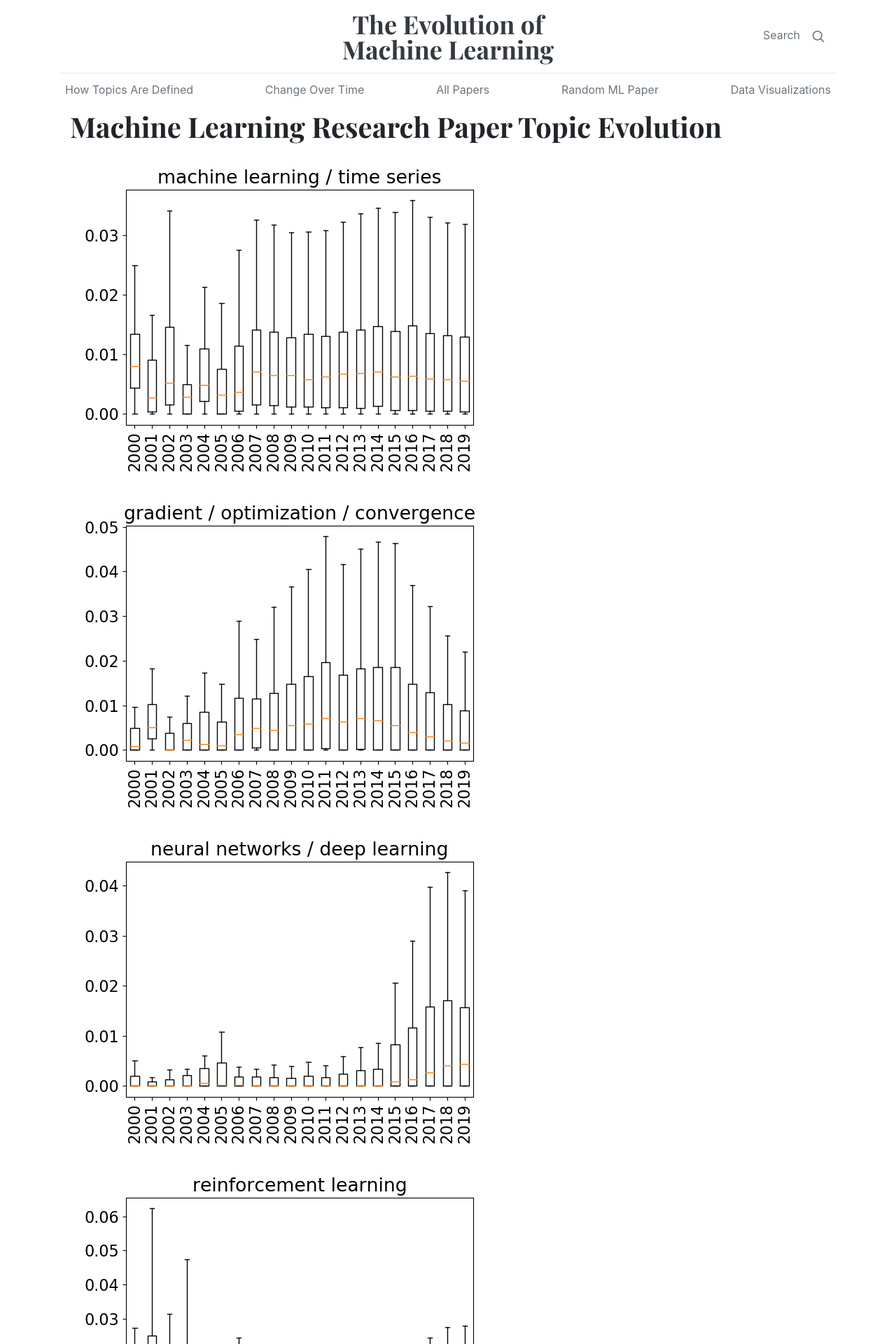
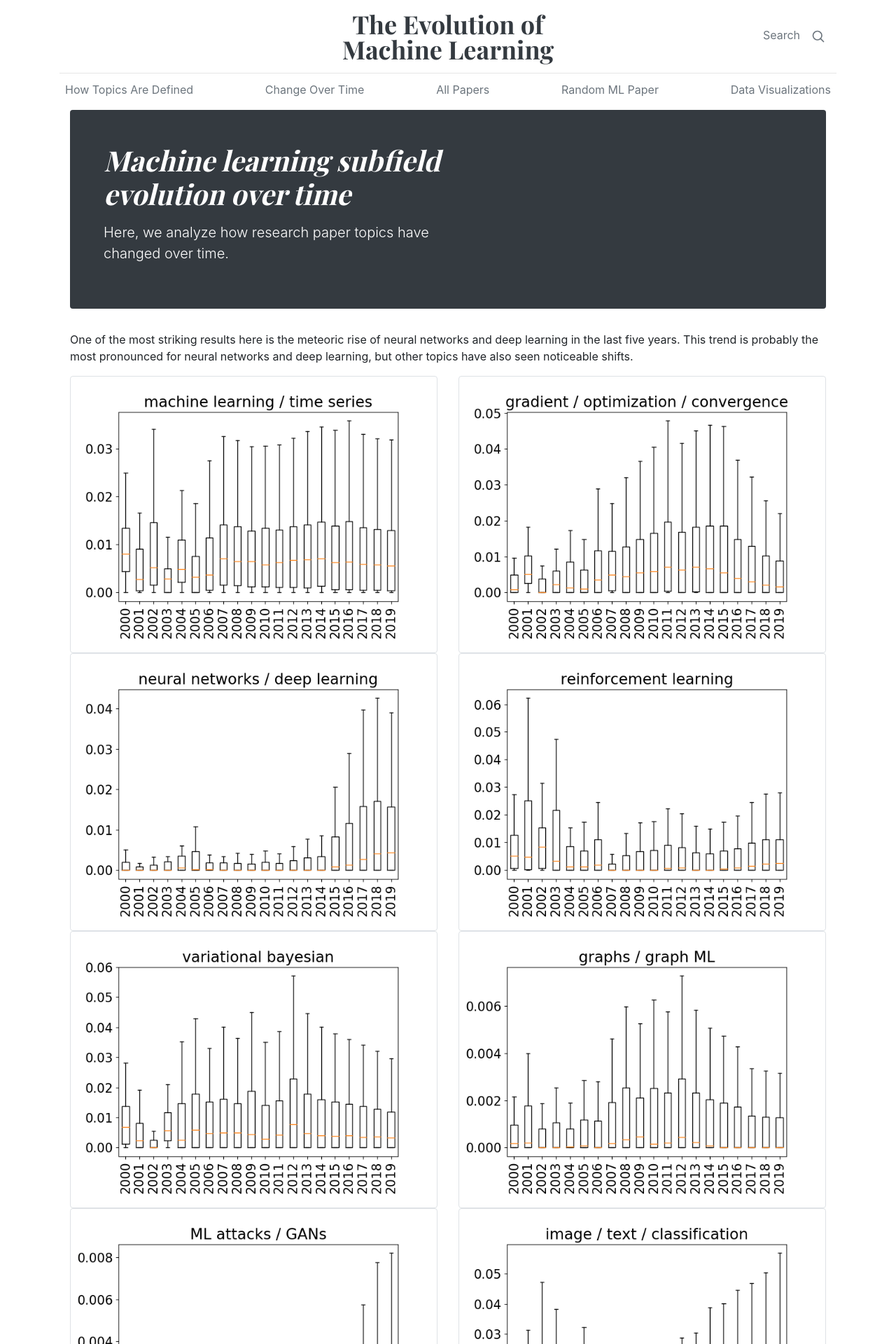
Before and after one commit to stevenrouk/evolution-of-machine-learning, a Flask app: page /change-over-time in a window 1280 px wide. Shown: the top 1920 px of the page at 70% size. Run offline with Flask 2, Linux system fonts and the light colour scheme; parts of the project's set-up code (start-up, migrations or seed data) failed here and were passed over; some libraries are stand-ins or nearby versions.

Commit message:
Improve image layout.

```diff
--- a/app/templates/change-over-time.html
+++ b/app/templates/change-over-time.html
@@ -6,15 +6,54 @@
     {{ super() }}
 {% endblock %}
 {% block content %}
-    <h1>Machine Learning Research Paper Topic Evolution</h1>
-    <img src="{{ url_for('static', filename='topic_evolution_10/topic_0_evolution.png') }}" />
-    <img src="{{ url_for('static', filename='topic_evolution_10/topic_1_evolution.png') }}" />
-    <img src="{{ url_for('static', filename='topic_evolution_10/topic_2_evolution.png') }}" />
-    <img src="{{ url_for('static', filename='topic_evolution_10/topic_3_evolution.png') }}" />
-    <img src="{{ url_for('static', filename='topic_evolution_10/topic_4_evolution.png') }}" />
-    <img src="{{ url_for('static', filename='topic_evolution_10/topic_5_evolution.png') }}" />
-    <img src="{{ url_for('static', filename='topic_evolution_10/topic_6_evolution.png') }}" />
-    <img src="{{ url_for('static', filename='topic_evolution_10/topic_7_evolution.png') }}" />
-    <img src="{{ url_for('static', filename='topic_evolution_10/topic_8_evolution.png') }}" />
-    <img src="{{ url_for('static', filename='topic_evolution_10/topic_9_evolution.png') }}" />
+
+    <div class="jumbotron p-4 p-md-5 text-white rounded bg-dark">
+        <div class="col-md-6 px-0">
+            <h1 class="display-12 font-italic">Machine learning subfield evolution over time</h1>
+            <p class="lead my-3">Here, we analyze how research paper topics have changed over time.</p>
+            <!-- <p class="lead mb-0"><a href="#" class="text-white font-weight-bold">Continue reading...</a></p> -->
+        </div>
+    </div>
+
+    <p>One of the most striking results here is the meteoric rise of neural networks and deep learning in the last five years. This trend is probably the most pronounced for neural networks and deep learning, but other topics have also seen noticeable shifts.</p>
+    <div class="row">
+        <div class="col-md-6">
+            <img src="{{ url_for('static', filename='topic_evolution_10/topic_0_evolution.png') }}" class="img-thumbnail" />
+        </div>
+        <div class="col-md-6">
+            <img src="{{ url_for('static', filename='topic_evolution_10/topic_1_evolution.png') }}" class="img-thumbnail" />
+        </div>
+    </div>
+    <div class="row">
+        <div class="col-md-6">
+            <img src="{{ url_for('static', filename='topic_evolution_10/topic_2_evolution.png') }}" class="img-thumbnail" />
+        </div>
+        <div class="col-md-6">
+            <img src="{{ url_for('static', filename='topic_evolution_10/topic_3_evolution.png') }}" class="img-thumbnail" />
+        </div>
+    </div>
+    <div class="row">
+        <div class="col-md-6">
+            <img src="{{ url_for('static', filename='topic_evolution_10/topic_4_evolution.png') }}" class="img-thumbnail" />
+        </div>
+        <div class="col-md-6">
+            <img src="{{ url_for('static', filename='topic_evolution_10/topic_5_evolution.png') }}" class="img-thumbnail" />
+        </div>
+    </div>
+    <div class="row">
+        <div class="col-md-6">
+            <img src="{{ url_for('static', filename='topic_evolution_10/topic_6_evolution.png') }}" class="img-thumbnail" />
+        </div>
+        <div class="col-md-6">
+            <img src="{{ url_for('static', filename='topic_evolution_10/topic_7_evolution.png') }}" class="img-thumbnail" />
+        </div>
+    </div>
+    <div class="row">
+        <div class="col-md-6">
+            <img src="{{ url_for('static', filename='topic_evolution_10/topic_8_evolution.png') }}" class="img-thumbnail" />
+        </div>
+        <div class="col-md-6">
+            <img src="{{ url_for('static', filename='topic_evolution_10/topic_9_evolution.png') }}" class="img-thumbnail" />
+        </div>
+    </div>
 {% endblock %}
```
